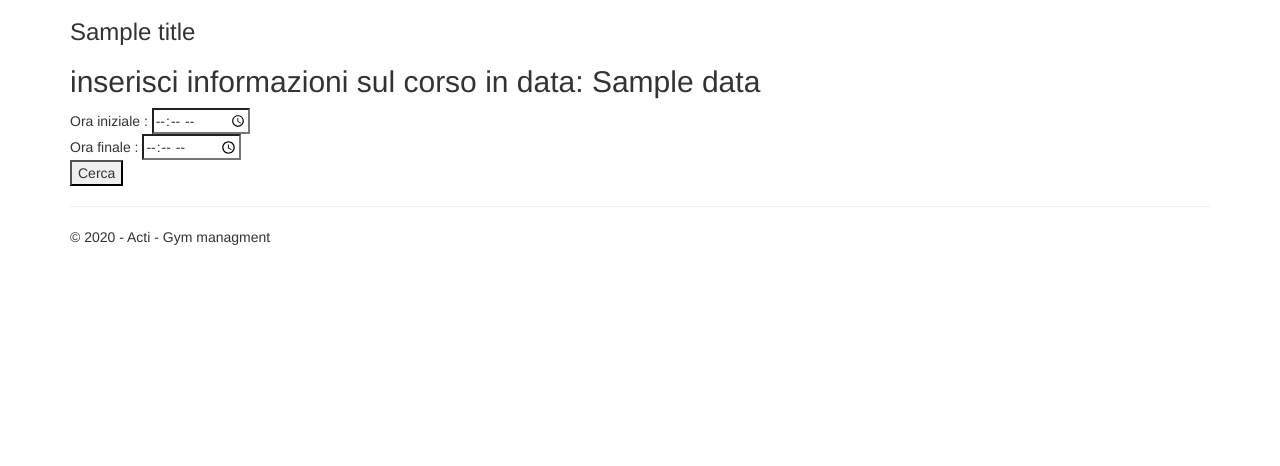
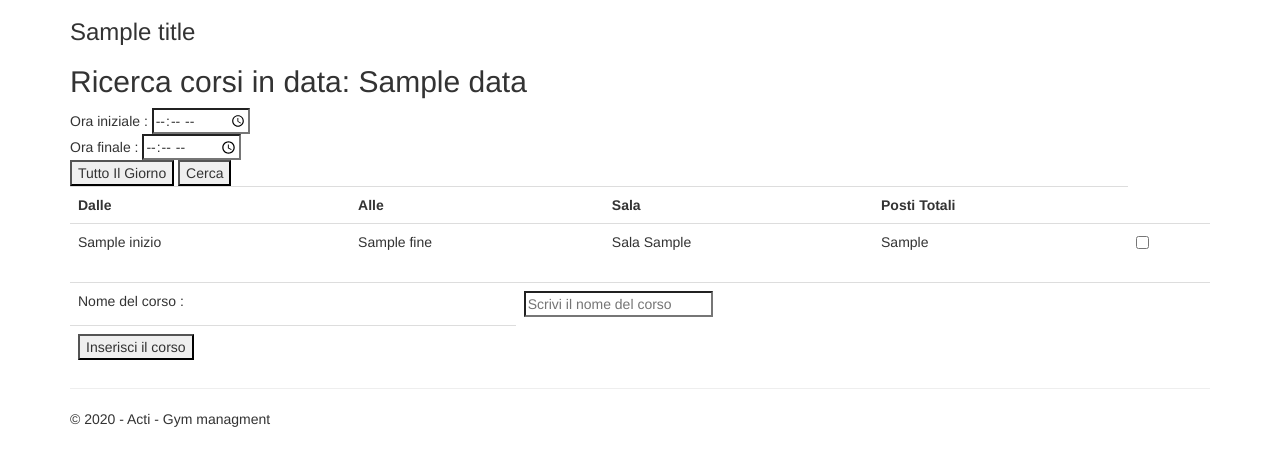
Before and after one commit to SpiderPorkPotter/Palestra, a Flask app: template Palestra/templates/corsi.html in a window 1280 px wide. Shown: the part 51-517 px from the top of the page. Run offline with Flask 2, Linux system fonts and the light colour scheme; the template is opened without the code that fills it: most values are stand-ins (such as "Sample title", 1, 10 or a date in 2020); some libraries are stand-ins or nearby versions.

Commit message:
ricerca delle sale disponibili in quel giorno quasi completata
manca l'inserimento nel DB , bisogna fare test,

```diff
--- a/Palestra/templates/corsi.html
+++ b/Palestra/templates/corsi.html
@@ -4,11 +4,8 @@
 
 <h3>{{ title }}</h3>
 
-
-
-
-<h2> inserisci informazioni sul corso in data: {{data}}</h2>
-<form action="/corsi", method="POST">
+<h2>Ricerca corsi in data: {{data}}</h2>
+<form id="settaggio_date_form" action="/corsi" method="POST">
 
     Ora iniziale :
     <input type="time" name="ora_iniziale_ricerca">
@@ -16,27 +13,45 @@
     Ora finale :
     <input type="time" name="ora_finale_ricerca">
     <br>
+    <input type="button" id="id_btn_giornoIntero" name="giornoIntero" value="Tutto Il Giorno">
     <input type="hidden" name="dataSelezionata" value="{{data}}">
     <input type="submit" name="ricerca" value="Cerca">
 </form>
 
+<script>
+    var settaggio_date_form = document.getElementById('settaggio_date_form')
+    var btn = document.getElementById('id_btn_giornoIntero')
+    btn.addEventListener("click", function() {
+
+        var time_inputs_Arr = settaggio_date_form.querySelectorAll("input[type='time']")
+        time_inputs_Arr[0].setAttribute('value',"00:00")
+        time_inputs_Arr[1].setAttribute('value',"23:59")
+        return
+    })
+</script>
+
+<form action="/corsi" method="POST">
+    <table class="table">
+            <th>Dalle</th><th>Alle</th><th>Sala</th><th>Posti Totali</th>
+            {% for row  in sale_disp_con_fasce %}
+            <tr>
+                <td>{{row['inizio']}}</td><td>{{row['fine']}}</td><td>Sala {{row['id_sala']}}</td><td>{{row['posti_totali']}}</td>
+                <td> <input type="checkbox" name="fasceSaleSelezionate"  value="idfascia_{{row['id_fascia']}} idsala_{{row['id_sala']}}" > </td>
+            </tr>
 
 
-    {% set i = 1 %}
-{% for row  in sale_disp_con_fasce %}
-
-    {% if i < row['tot_fasce'] %}
-        sala row['id_sala'] :
-        dalle : row['inizio']
-        alle : row['fine']
-        {% set i = i + 1 %}
-
-    {% elif i == row['tot_fasce'] %}
-        {% set i = 1 %}
-    {% endif %}
-
-
-{% endfor %}
+            {% endfor %}
+    </table>
+    <table class="table">
+        <tr>
+            <td>Nome del corso : </td> <td><input type="text" name ="nomeCorso" placeholder="Scrivi il nome del corso" required> </td>
+         </tr>
+         <tr>
+           <td> <input type="submit" name ="inserimentoCorso" value="Inserisci il corso"> </td>
+        </tr>
+        <input type="hidden" name="dataSelezionata" value="{{data}}">
+    </table>
+</form>
 
 
 
--- a/Palestra/views.py
+++ b/Palestra/views.py
@@ -2,7 +2,7 @@
 Routes and views for the flask application.
 """
 
-from datetime import datetime
+from datetime import *
 from calendar import monthrange
 from flask import render_template, url_for, redirect, request, session, flash
 from flask_sqlalchemy import SQLAlchemy
@@ -11,7 +11,6 @@ from flask_wtf import FlaskForm, form
 from sqlalchemy.sql.elements import Null
 from sqlalchemy.sql.expression import null, text
 from wtforms import StringField, PasswordField, IntegerField, FormField, RadioField
-from wtforms.fields.html5 import DateTimeLocalField
 from wtforms.validators import InputRequired, Email, Length, Optional
 from sqlalchemy import create_engine
 from Palestra import app
@@ -235,33 +234,43 @@ def corsi():
 
     data = request.form['dataSelezionata']
     tmp_data = data[2 : len(data) : ]
-    data_for_DB = datetime.strptime(tmp_data,"%y %m %d")
+    data_for_DB = str(datetime.strptime(tmp_data,"%y %m %d")).split(' ')
+    data_for_DB = data_for_DB[0]
+    print(data_for_DB)
     is_ricerca_setted = request.method == 'POST' and "ricerca" in request.form and request.form['ricerca'] == "Cerca"
 
     if "dataSelezionata" in request.form:
+
+        if request.method == 'POST'and "inserimentoCorso" in request.form and request.form['inserimentoCorso'] == "Inserisci il corso" and "fasceSaleSelezionate" in request.form:
+            checkboxes_inputs = request.form.getlist("fasceSaleSelezionate")
+            for e in checkboxes_inputs:
+                #TODO DA FARE INSERIMANTO
+                print(e)
+
+
         if is_ricerca_setted :
             if current_user != None and "ora_iniziale_ricerca" in request.form and "ora_finale_ricerca" in request.form:
                 ruolo_utente = Persone.get_role(current_user)
                     #if ruolo_utente == 2: # istruttore
 
 
-                #TODO: DA FARE!!!!
-                sale_disponibili_con_fasce = text(
-                    "SELECT sc.id_sala, fo.id_fascia, fo.inizio ,fo.fine , COUNT(fo.id_fascia) AS tot_fasce "
-                        "FROM sale_corsi sc JOIN fascia_oraria fo ON fo.id_fascia = sc.id_fascia JOIN sale s ON s.id_sala=sc.id_sala "
-                        "WHERE data =:dataDB AND :ora_inizio <= fo.inizio AND :ora_fine >= fo.fine AND s.solo_attrezzi = false "
-                        "GROUP BY sc.id_sala, fo.id_fascia, fo.inizio ,fo.fine) "
+                intGiorno_settimana = data_to_giorno_settimana(data_for_DB)
+
+                q_sale_libere = text(
+                    "SELECT s.id_sala  , f1.inizio ,f1.fine ,f1.id_fascia "
+                    "FROM sale s , fascia_oraria f1 "
+                    "WHERE s.id_sala NOT IN (SELECT sc.id_sala FROM sale_corsi sc JOIN fascia_oraria f ON sc.id_fascia = f.id_fascia WHERE f1.id_fascia = f.id_fascia AND sc.data = :dataDB) "
+                        " AND f1.inizio >= :oraInizio AND f1.fine <= :oraFine AND f1.giorno = :g AND s.solo_attrezzi IS FALSE "
+					"GROUP BY s.id_sala , f1.id_fascia "
+                    "ORDER BY f1.id_fascia "
                 )
-
-                intGiorno_settimana = int(datetime.strptime(data,"%y %m %d").weekday())+1
-
                 input_ora_inizio = request.form['ora_iniziale_ricerca']
                 input_ora_fine = request.form['ora_finale_ricerca']
-                #s = text("SELECT * FROM fascia_oraria WHERE giorno=:g ")
+
                 with engine.connect() as conn:
-                    sale_disp_con_fasce = conn.execute(sale_disponibili_con_fasce,dataDB=data_for_DB,ora_inizio=input_ora_inizio,ora_fine=input_ora_fine, dataSelezionata = data)
+                    sale_libere = conn.execute(q_sale_libere, dataDB=data_for_DB, oraInizio = input_ora_inizio, oraFine = input_ora_fine , g= intGiorno_settimana)
 
-                return render_template( 'corsi.html',title='Corsi Disponibili', data = data, ruolo_utente = ruolo_utente, sale_disp_con_fasce =sale_disp_con_fasce)
+                return render_template( 'corsi.html',title='Corsi Disponibili', data = data, ruolo_utente = ruolo_utente, sale_disp_con_fasce =sale_libere)
         else:
             render_template( 'corsi.html',title='Corsi Disponibili', data = data)
 
@@ -290,7 +299,6 @@ def creazionePalestra():
     """pagina della creazione della palestra"""
 
     if "inviaFasce" in request.form:
-        #CONVERTIRE DA MULTI DICT IN LIST
         copia_POST_array = numpy.array(list(request.form))
         for i in range(len(copia_POST_array)-1):
 
@@ -408,6 +416,9 @@ class CreaSalaForm(FlaskForm):
     attrezzi = RadioField('Seleziona se contiene solo attrezzi', choices=[('True','SI'),('False','NO')])
 
 
+
+
+
 @app.route('/crea_sala', methods=['POST', 'GET'])
 def crea_sala():
 
@@ -426,6 +437,7 @@ def crea_sala():
                             posti_totali = posti,
                             solo_attrezzi = attrez
                             )
+
         db.session.add(nuova_sala)
         db.session.commit()
         flash('Creazione completata')
@@ -478,3 +490,15 @@ def creaIDsala():
 
         next_id = int(num_sala) + 1
         return next_id
+
+def data_to_giorno_settimana(dataString):
+    print("la datastring")
+    print(dataString)
+    arr = []
+    arr = dataString.split('-')
+    giorno = arr[2]
+    mese = arr[1]
+    anno = arr[0]
+    d = date(int(anno),int(mese),int(giorno))
+
+    return int(d.weekday())+1
```
